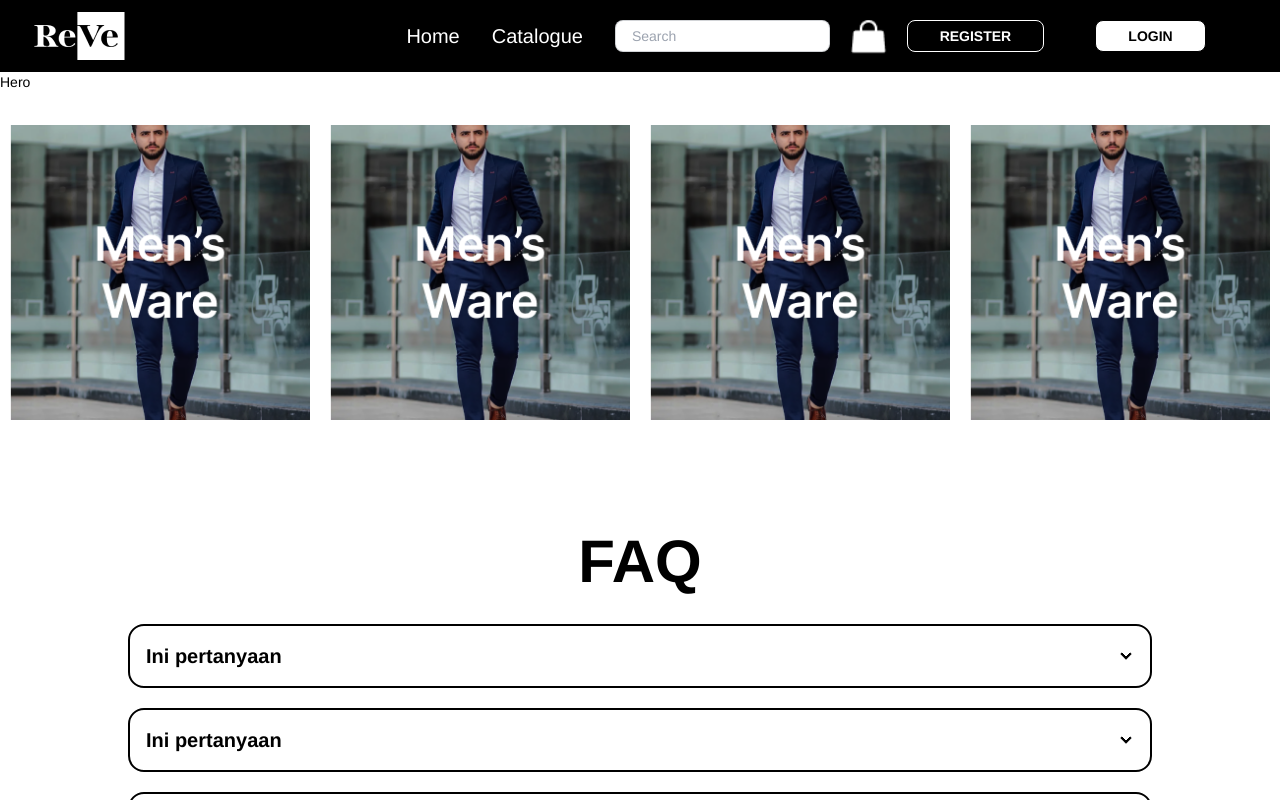
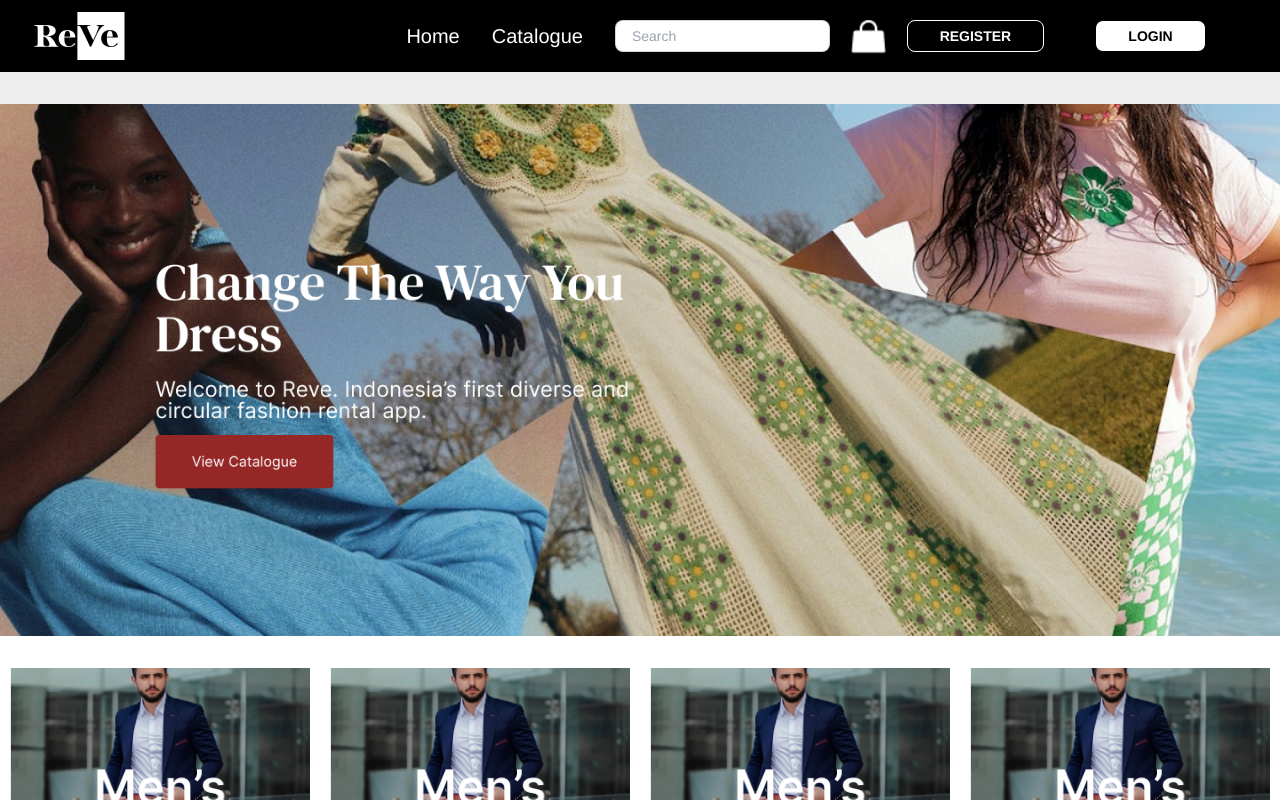
Before and after one commit to gunturoktavianto/deploy-reve, a Next.js app: page / in a window 1280 px wide. Shown: the top 800 px of the page. Built offline with nearby package versions, Linux system fonts and the light colour scheme.

Commit message:
bug fixed

```diff
--- a/components/cart/Cart.jsx
+++ b/components/cart/Cart.jsx
@@ -68,10 +68,10 @@ export default function Cart({ product }) {
                             </tbody>
                         </table>
                     </div>
-                    <div className="ml-8 border border-black rounded-md">
+                    {/* <div className="ml-8 border border-black rounded-md">
                         <p className="font-bold">Shipping?</p>
 
-                    </div>
+                    </div> */}
                 </div>
             </div>
         </>
--- a/components/homepage/Hero.jsx
+++ b/components/homepage/Hero.jsx
@@ -1,7 +1,12 @@
-import React from 'react'
+import React from "react";
+import Image from "next/image";
+import hero from "@/public/images/heroimage.png";
+import Link from "next/link";
 
 export default function Hero() {
-  return (
-    <div>Hero</div>
-  )
+    return (
+        <Link className="mt-8 flex justify-center w-full" href='/catalogue'>
+            <Image src={hero} />
+        </Link>
+    );
 }
```
Also changed, not shown: public/images/heroimage.png (added).
